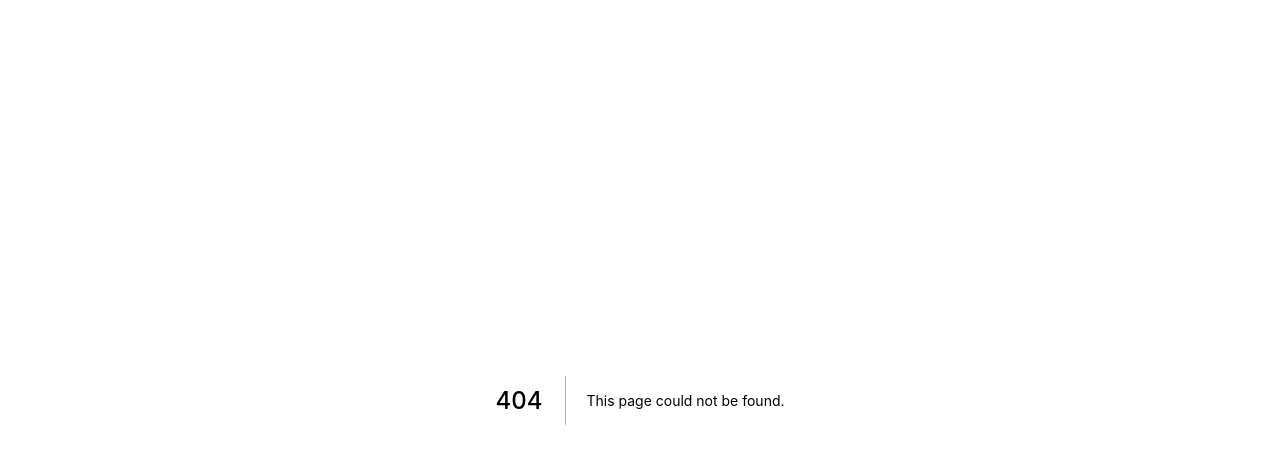
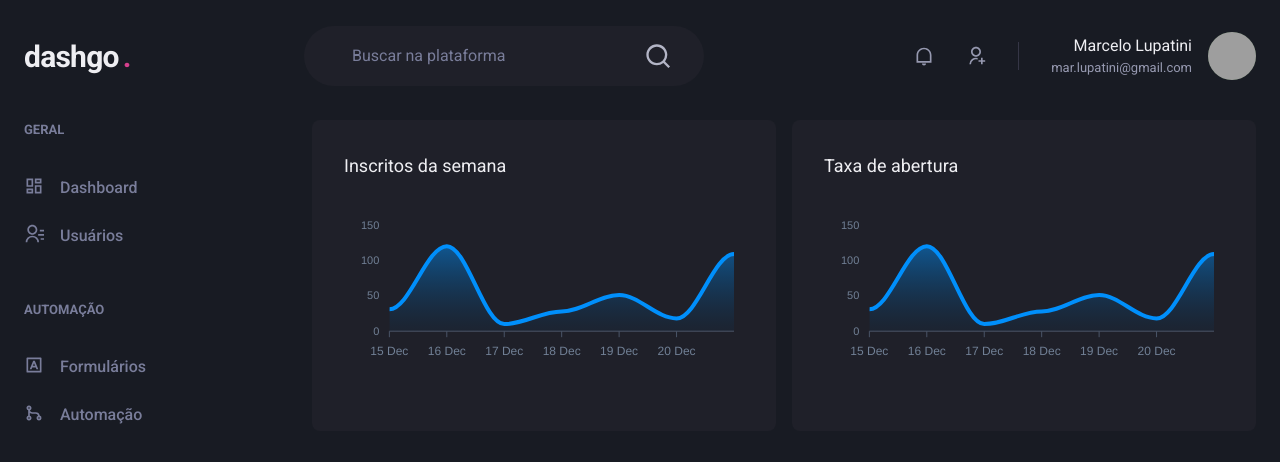
Before and after one commit to Marcel099/ignite-react, a Next.js app in the folder 04-dashgo/: page /dashboard in a window 1280 px wide. Before the commit this address had no page. Shown: the top 462 px of the page. Built offline with nearby package versions, Linux system fonts and the light colour scheme; grey boxes are pictures that could not be loaded.

Commit message:
Cap. 4, M6 #2 - S2, Login e dashboard

```diff
--- a/04-dashgo/package.json
+++ b/04-dashgo/package.json
@@ -12,10 +12,13 @@
     "@chakra-ui/react": "^1.7.3",
     "@emotion/react": "^11.7.1",
     "@emotion/styled": "^11.6.0",
+    "apexcharts": "^3.32.0",
     "framer-motion": "^5.5.3",
     "next": "12.0.7",
     "react": "17.0.2",
-    "react-dom": "17.0.2"
+    "react-apexcharts": "^1.3.9",
+    "react-dom": "17.0.2",
+    "react-icons": "^4.3.1"
   },
   "devDependencies": {
     "@types/node": "^16.11.13",
--- /dev/null
+++ b/04-dashgo/src/components/Header.tsx
@@ -0,0 +1,94 @@
+import {
+  Avatar,
+  Box,
+  Flex,
+  HStack,
+  Icon,
+  Input,
+  Text,
+} from '@chakra-ui/react'
+import {
+  RiNotificationLine,
+  RiSearchLine,
+  RiUserAddLine
+} from 'react-icons/ri'
+
+export function Header() {
+  return (
+    <Flex
+      as="header"
+      align="center"
+      w="100%"
+      maxWidth={1400}
+      h="20"
+      mx="auto"
+      mt="4"
+      px="6"
+    >
+      <Text
+        w="64"
+        fontSize="3xl"
+        fontWeight="bold"
+        letterSpacing="tight"
+      >
+        dashgo
+        <Text as="span" ml="1" color="pink.500">.</Text>
+      </Text>
+
+      <Flex
+        as="label"
+        alignSelf="center"
+        flex="1"
+        py="4"
+        px="8"
+        ml="6"
+        maxWidth={400}
+        color="gray.200"
+        position="relative"
+        bg="gray.800"
+        borderRadius="full"
+      >
+        <Input
+          color="gray.50"
+          variant="unstyled"
+          px="4"
+          mr="4"
+          placeholder="Buscar na plataforma"
+          _placeholder={{ color: "gray.400" }}
+        />
+        <Icon as={RiSearchLine} fontSize="28" />
+      </Flex>
+
+      <Flex
+        align="center"
+        ml="auto"
+      >
+        <HStack
+          spacing="8"
+          mx="8"
+          pr="8"
+          py="1"
+          color="gray.300"
+          borderRightWidth={1}
+          borderColor="gray.700"
+        >
+          <Icon as={RiNotificationLine} fontSize="20" />
+          <Icon as={RiUserAddLine} fontSize="20" />
+        </HStack>
+
+        <Flex
+          align="center"
+        >
+          <Box mr="4" textAlign="right">
+            <Text>Marcelo Lupatini</Text>
+            <Text color="gray.300" fontSize="small">
+              mar.lupatini@gmail.com
+            </Text>
+          </Box>
+
+          <Avatar size="md" name="Marcelo Lupatini" src="https://github.com/marcel099.png" />
+        </Flex>
+      </Flex>
+    </Flex>
+  )
+}
--- /dev/null
+++ b/04-dashgo/src/components/Sidebar.tsx
@@ -0,0 +1,53 @@
+import {
+  Box, Icon, Link, Stack, Text
+} from "@chakra-ui/react";
+import {
+  RiContactsLine, RiDashboardLine, RiGitMergeLine, RiInputMethodLine
+} from "react-icons/ri";
+
+export function Sidebar() {
+  return (
+    <Box as="aside" w="64" mr="8">
+      <Stack spacing="12" alin="flex-start">
+        <Box>
+          <Text
+            fontWeight="bold"
+            color="gray.400"
+            fontSize="small"
+          >
+            GERAL
+          </Text>
+          <Stack spacing="4" mt="8" align="stretch">
+            <Link display="flex" align="center" color="gray.400" py="1">
+              <Icon as={RiDashboardLine} fontSize="20" />
+              <Text ml="4" fontWeight="medium">Dashboard</Text>
+            </Link>
+            <Link display="flex" align="center" color="gray.400" py="1">
+              <Icon as={RiContactsLine} fontSize="20" />
+              <Text ml="4" fontWeight="medium">Usuários</Text>
+            </Link>
+          </Stack>
+        </Box>
+        <Box>
+          <Text
+            fontWeight="bold"
+            color="gray.400"
+            fontSize="small"
+          >
+            AUTOMAÇÃO
+          </Text>
+          <Stack spacing="4" mt="8" align="stretch">
+            <Link display="flex" align="center" color="gray.400" py="1">
+              <Icon as={RiInputMethodLine} fontSize="20" />
+              <Text ml="4" fontWeight="medium">Formulários</Text>
+            </Link>
+            <Link display="flex" align="center" color="gray.400" py="1">
+              <Icon as={RiGitMergeLine} fontSize="20" />
+              <Text ml="4" fontWeight="medium">Automação</Text>
+            </Link>
+          </Stack>
+        </Box>
+      </Stack>
+    </Box>
+  )
+}
--- /dev/null
+++ b/04-dashgo/src/pages/dashboard.tsx
@@ -0,0 +1,96 @@
+import { Box, Flex, SimpleGrid, Text, theme } from "@chakra-ui/react";
+import { Props } from 'react-apexcharts'
+
+import dynamic from 'next/dynamic';
+
+import { Header } from "../components/Header";
+import { Sidebar } from "../components/Sidebar";
+
+
+const Chart = dynamic(() => import('react-apexcharts'), {
+  ssr: false,
+})
+
+const options: Props["options"] = {
+  chart: {
+    toolbar: {
+      show: false,
+    },
+    zoom: {
+      enabled: false,
+    },
+    foreColor: theme.colors.gray[500],
+  },
+  grid: {
+    show: false,
+  },
+  dataLabels: {
+    enabled: false,
+  },
+  tooltip: {
+    enabled: false,
+  },
+  xaxis: {
+    type: 'datetime',
+    axisBorder: {
+      color: theme.colors.gray[600],
+    },
+    axisTicks: {
+      color: theme.colors.gray[600],
+    },
+    categories: [
+      '2021-12-15T00:00:00.000Z',
+      '2021-12-16T00:00:00.000Z',
+      '2021-12-17T00:00:00.000Z',
+      '2021-12-18T00:00:00.000Z',
+      '2021-12-19T00:00:00.000Z',
+      '2021-12-20T00:00:00.000Z',
+      '2021-12-21T00:00:00.000Z',
+    ],
+  },
+  fill: {
+    opacity: 0.3,
+    type: 'gradient',
+    gradient: {
+      shade: 'dark',
+      opacityFrom: 0.7,
+      opacityTo: 0.3,
+    }
+  }
+}
+
+const series = [
+  { name: 'series1', data: [31, 120, 10, 28, 51, 18, 109]},
+]
+
+export default function Dashboard() {
+  return (
+    <Flex direction="column" h="100vh">
+      <Header />
+      <Flex w="100%" my="6" maxWidth={1400} mx="auto" px="6">
+        <Sidebar />
+
+        <SimpleGrid flex="1" gap="4" minChildWidth="320px" align="flex-start">
+          <Box
+            p="8"
+            bg="gray.800"
+            borderRadius={8}
+            pb="4"
+          >
+            <Text fontSize="lg" mb="4">Inscritos da semana</Text>
+            <Chart options={options} series={series} type="area" height={168} />
+          </Box>
+          <Box
+            p="8"
+            bg="gray.800"
+            borderRadius={8}
+            pb="4"
+          >
+            <Text fontSize="lg" mb="4">Taxa de abertura</Text>
+            <Chart options={options} series={series} type="area" height={168} />
+          </Box>
+        </SimpleGrid>
+      </Flex>
+    </Flex>
+  )
+}
```
Also changed, not shown: 04-dashgo/src/components/form/Input.tsx (added, +32 -0 lines), 04-dashgo/src/pages/index.tsx (+40 -2 lines), 04-dashgo/src/styles/theme.ts (+12 -10 lines).
